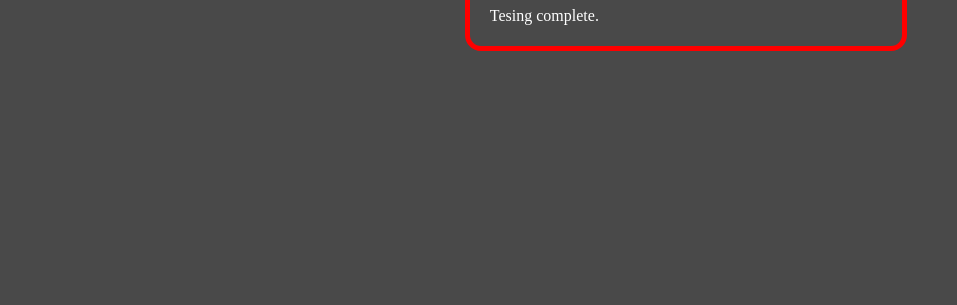
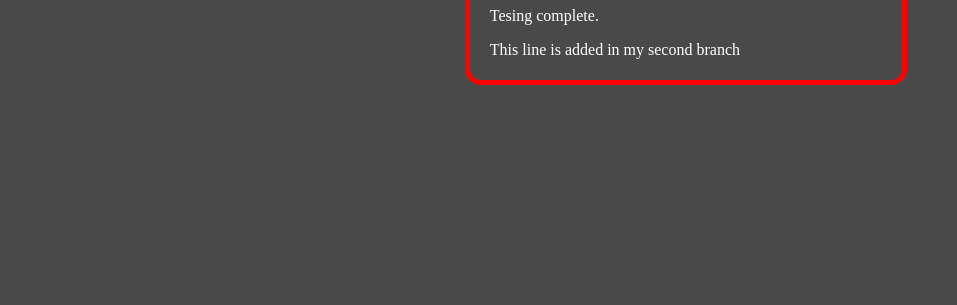
Before and after one commit to hamim2017/My-first-website., a plain HTML site: page index.html in a window 1280 px wide. Shown: the part 495-800 px from the top of the page, without its empty margins (0-957 px from the left). Drawn offline with Linux system fonts and the light colour scheme.

Commit message:
adding in my second branch

```diff
--- a/index.html
+++ b/index.html
@@ -24,6 +24,7 @@
     <div class="me">
         <h1>This is the changed text for testing.Website update Test.</h1>
         <p>Tesing complete.</p>
+        <p>This line is added in my second branch</p>
     </div>
 
 
```
